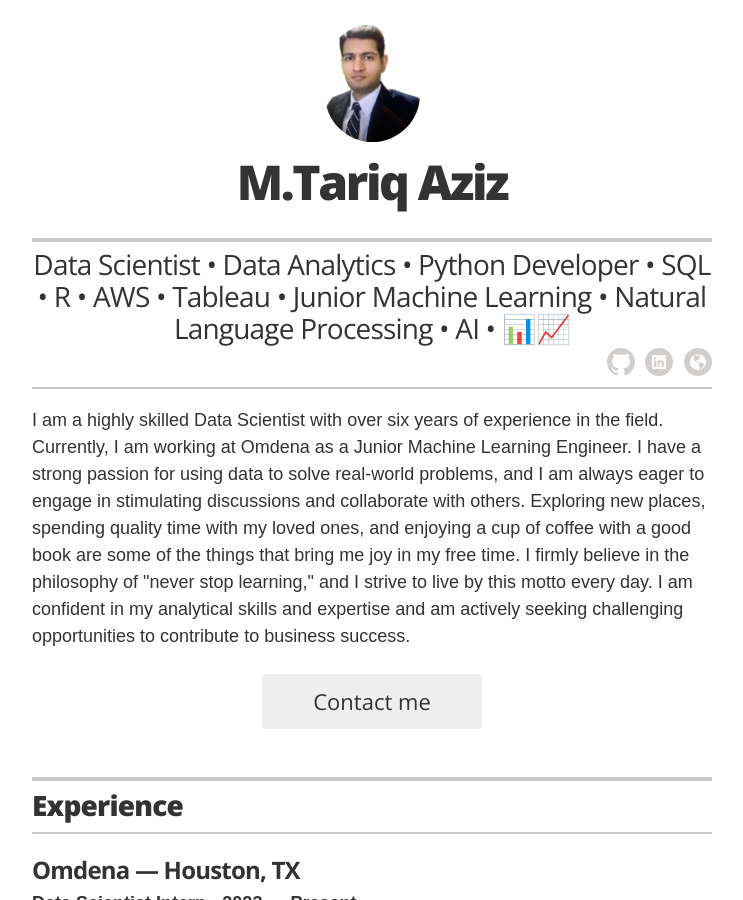
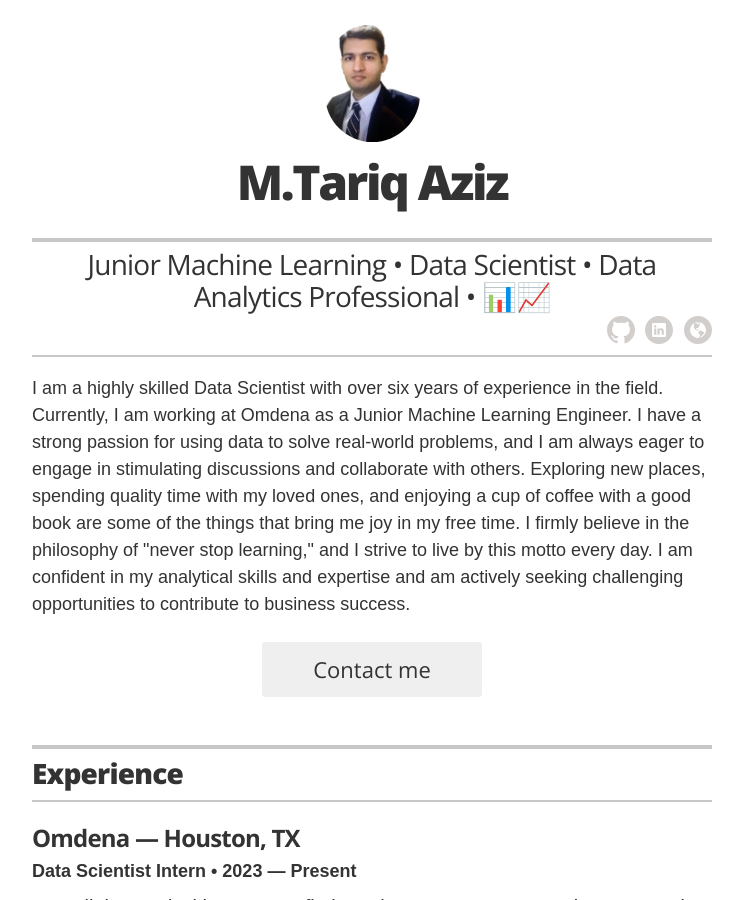
Before and after one commit to ttariqaziz/ttariqaziz.github.io, a Jekyll site: the page built from index.html, in a window 1280 px wide and 900 px high. Shown: the whole window, without its empty margins (268-1011 px from the left). Built offline with Jekyll 4.4.1, drawn with Linux system fonts in a browser that asks for light colours.

Commit message:
Update _config.yml

```diff
--- a/_config.yml
+++ b/_config.yml
@@ -6,7 +6,7 @@ sass:
   style: compressed
 resume_avatar: 'true'
 resume_name: M.Tariq Aziz
-resume_title: Data Scientist • Data Analytics • Python Developer • SQL • R • AWS • Tableau • Junior Machine Learning • Natural Language Processing • AI • 📊📈
+resume_title: Junior Machine Learning • Data Scientist • Data Analytics Professional • 📊📈
 resume_contact_email: ta.aziz221@gmail.com
 # resume_contact_telephone: 555-7334
 resume_contact_address: 'Spring, TX'
```
